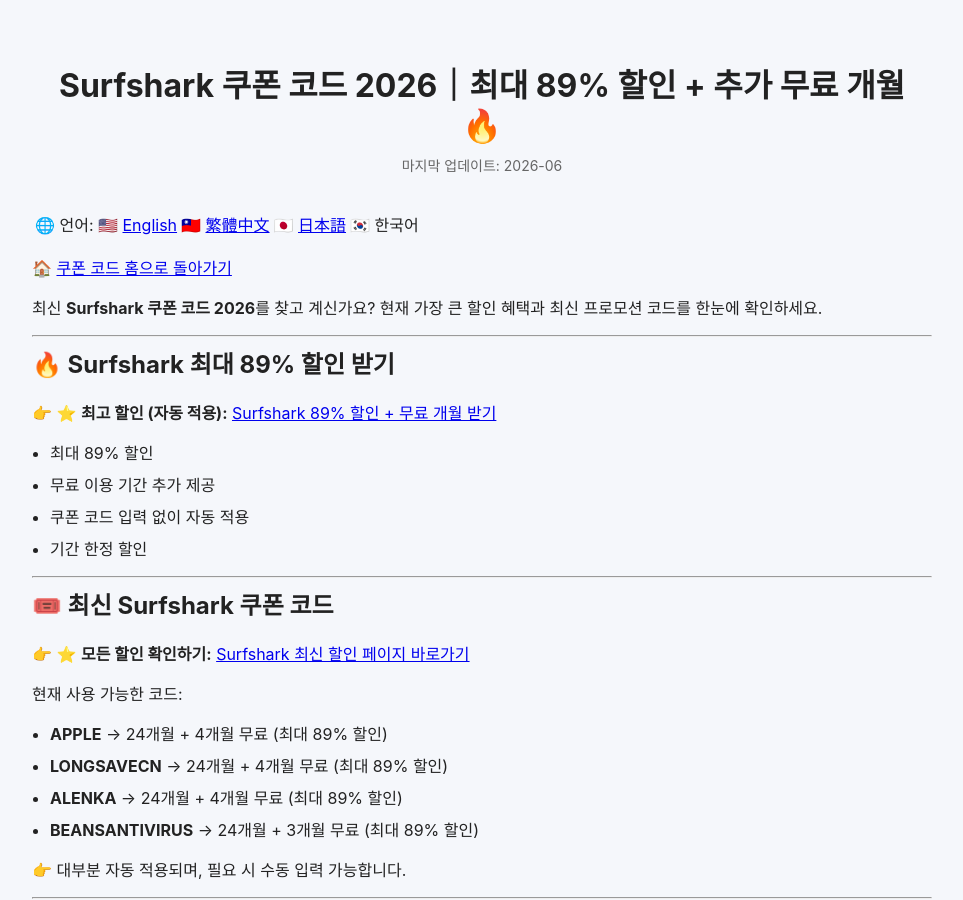
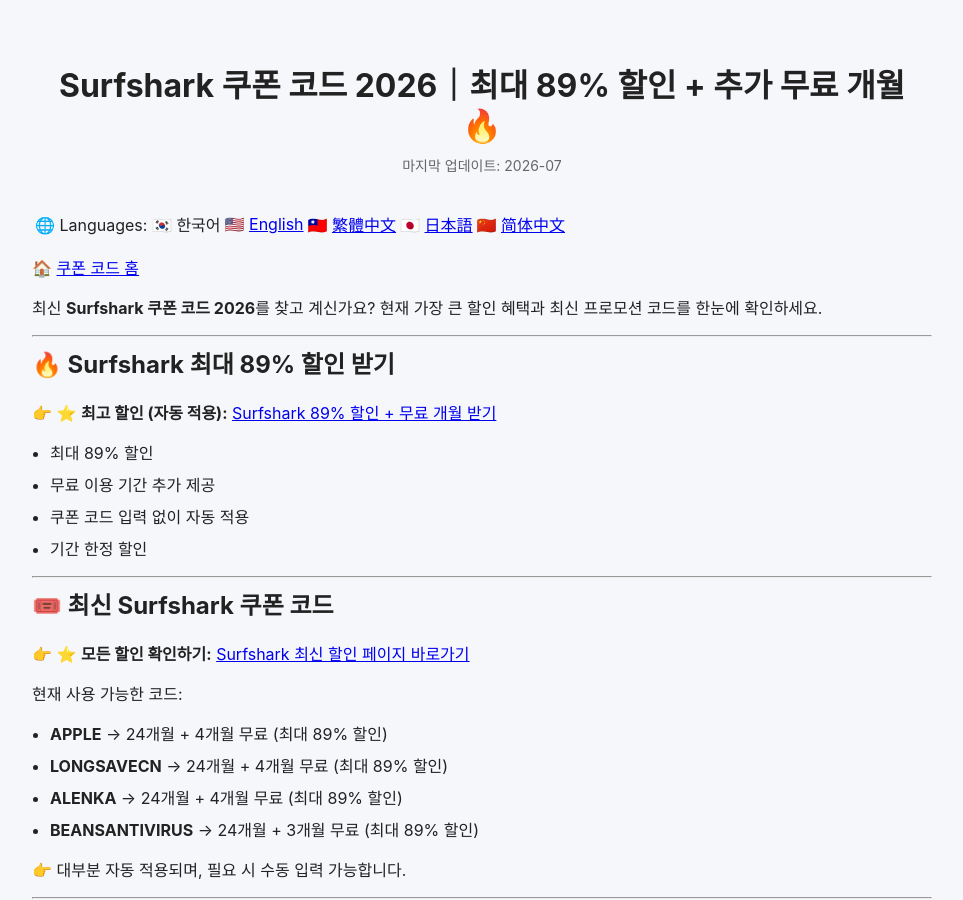
Before and after one commit to BestCouponCodes/best-coupon-codes, a Jekyll site: the page built from surfshark-coupon-code-ko.md, in a window 1280 px wide and 900 px high. Shown: the whole window, without its empty margins (158-1121 px from the left). Built offline with Jekyll 4.4.1, drawn with Linux system fonts in a browser that asks for light colours; some of the changed text lies outside the part shown.

Commit message:
Update Surfshark coupon code page for 2026
Updated last modified date and added links for Korean VPN coupon codes.

```diff
--- a/surfshark-coupon-code-ko.md
+++ b/surfshark-coupon-code-ko.md
@@ -3,12 +3,12 @@ layout: default
 title: Surfshark 쿠폰 코드 2026｜최대 89% 할인 + 추가 무료 개월🔥
 description: "2026년 최신 Surfshark 쿠폰 코드와 할인 정보를 제공합니다. 사용 가능한 VPN 할인 코드와 프로모션을 확인하세요."
 lang: ko
-last_modified_at: 2026-06-03
+last_modified_at: 2026-07-02
 ---
 
-🌐 언어: 🇺🇸 [English]({{ site.baseurl }}/surfshark-coupon-code/) | 🇹🇼 [繁體中文]({{ site.baseurl }}/surfshark-coupon-code-zh/) | 🇯🇵 [日本語]({{ site.baseurl }}/surfshark-coupon-code-ja/) | 🇰🇷 한국어
+🌐 Languages: 🇰🇷 한국어 | 🇺🇸 [English]({{ site.baseurl }}/surfshark-coupon-code/) | 🇹🇼 [繁體中文]({{ site.baseurl }}/surfshark-coupon-code-zh/) | 🇯🇵 [日本語]({{ site.baseurl }}/surfshark-coupon-code-ja/) | 🇨🇳 [简体中文]({{ site.baseurl }}/surfshark-coupon-code-cn/)
 
-🏠 [쿠폰 코드 홈으로 돌아가기]({{ site.baseurl }}/)
+🏠 [쿠폰 코드 홈]({{ site.baseurl }}/ko/)
 
 최신 **Surfshark 쿠폰 코드 2026**를 찾고 계신가요?
 현재 가장 큰 할인 혜택과 최신 프로모션 코드를 한눈에 확인하세요.
```
Also changed, not shown: other parts of surfshark-coupon-code-ko.md (+6 -3 lines).
